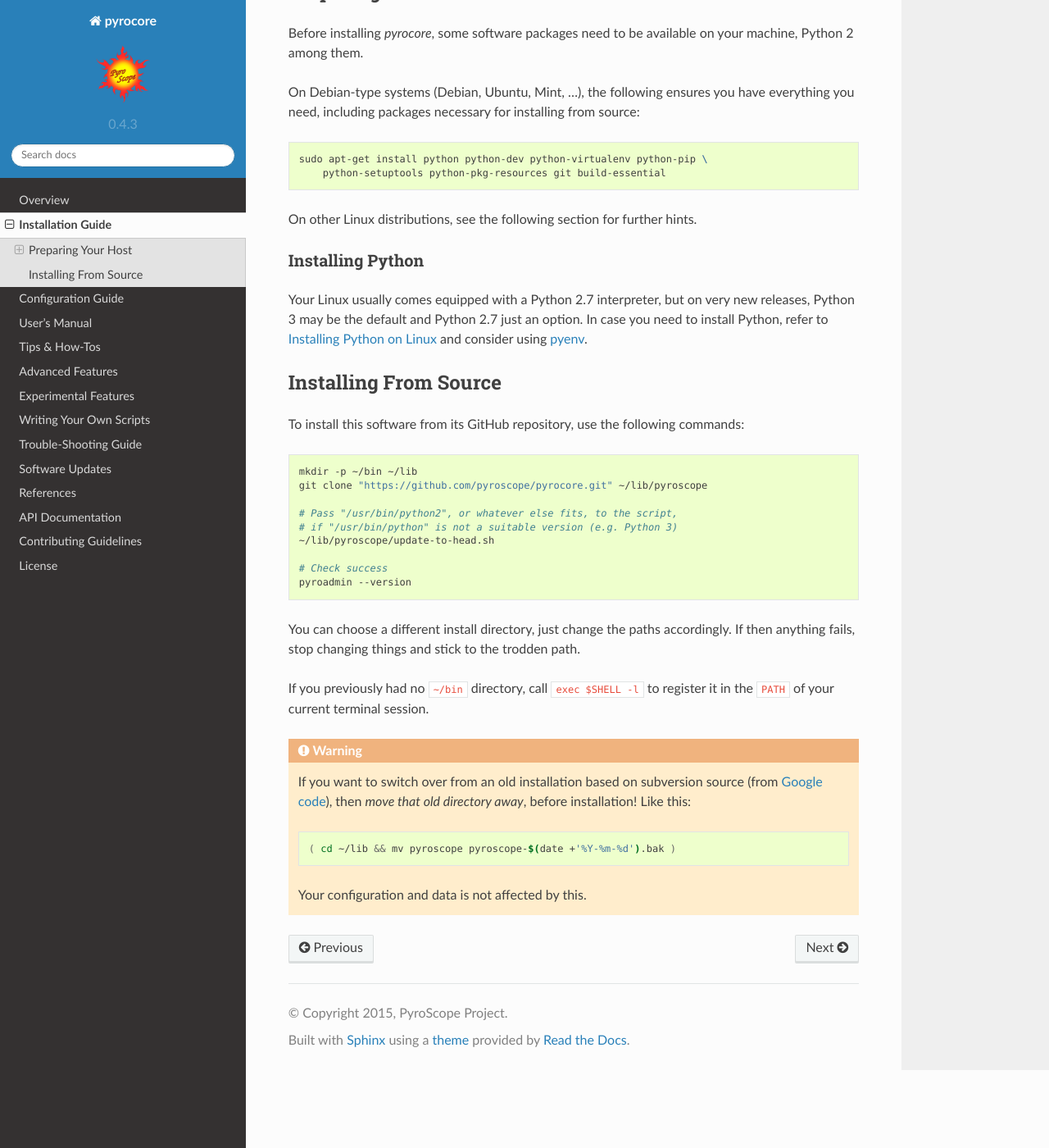
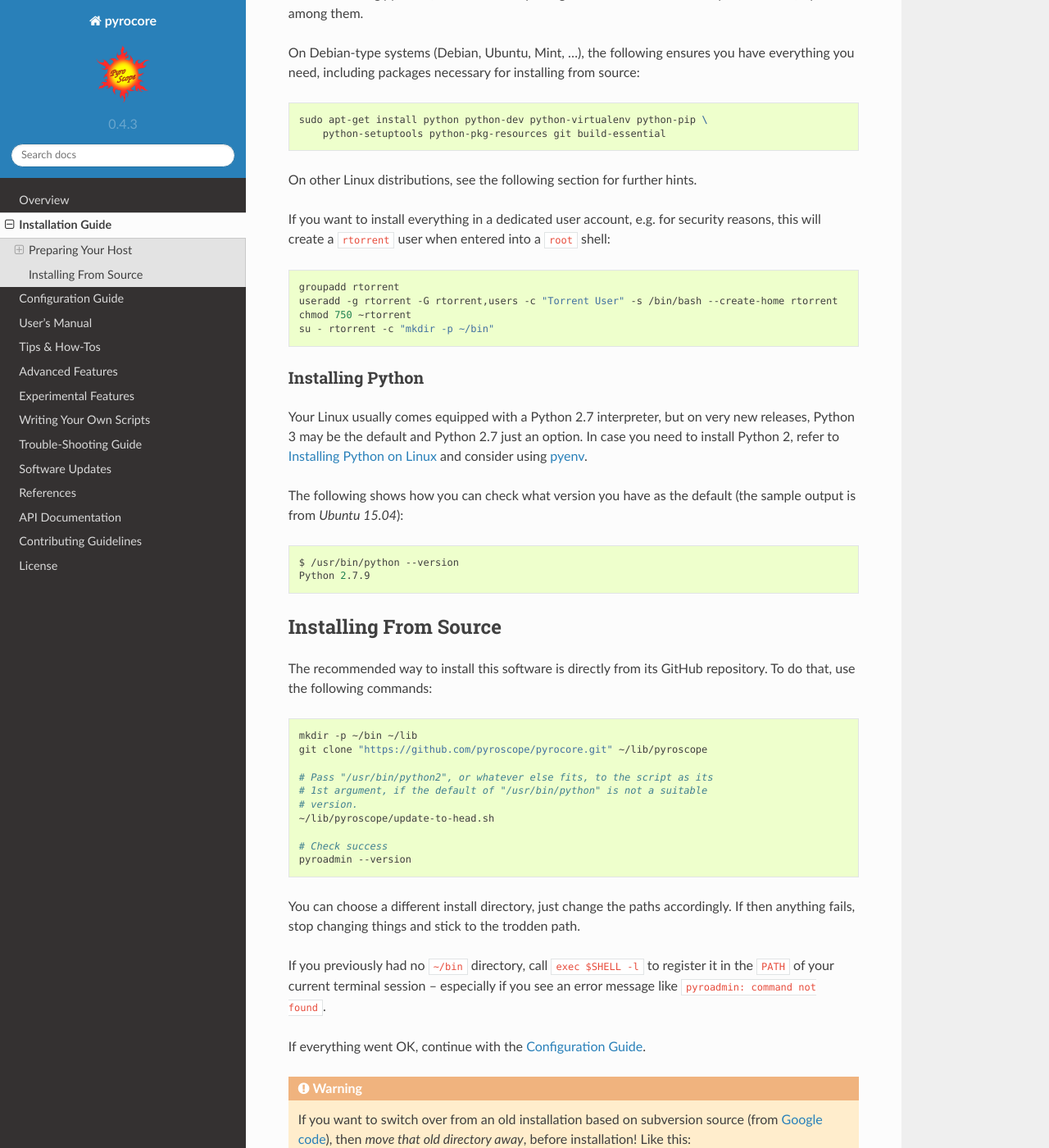
Before and after one commit to pyroscope/pyrocore, a Sphinx documentation site: the page built from docs/installation.rst, in a window 1280 px wide and 1400 px high, scrolled down 483 px. Shown: the whole window at 82% size. Built offline with Sphinx 7.4.7 and the Read the Docs theme 2.0.0, drawn with Linux system fonts in a browser that asks for light colours; some of the changed text lies outside the part shown.

Commit message:
finished install docs for now

```diff
--- a/docs/installation.rst
+++ b/docs/installation.rst
@@ -1,12 +1,11 @@
 Installation Guide
 ==================
 
-**TODO**
-– see `the old docs <https://code.google.com/p/pyroscope/wiki/WikiSideBar>`_ for anything not yet moved.
-
-*    Official release
-*    Virtual environment
-*    Linux setup from scratch
+This chapter presents you with different installation options.
+If you start with an unconfigured host, consider using the automated
+setup provided by the `pimp-my-box`_ project, which will install all
+you need for a fully working torrenting setup including a default
+configuration.
 
 .. note::
 
@@ -32,14 +33,33 @@ everything you need, including packages necessary for installing from source:
 
 On other Linux distributions, see the following section for further hints.
 
+If you want to install everything in a dedicated user account,
+e.g. for security reasons, this will create a ``rtorrent`` user
+when entered into a ``root`` shell:
+
+.. code-block:: shell
+
+    groupadd rtorrent
+    useradd -g rtorrent -G rtorrent,users -c "Torrent User" -s /bin/bash --create-home rtorrent
+    chmod 750 ~rtorrent
+    su - rtorrent -c "mkdir -p ~/bin"
+
 
 Installing Python
 ^^^^^^^^^^^^^^^^^
 
 Your Linux usually comes equipped with a Python 2.7 interpreter, but on very new
 releases, Python 3 may be the default and Python 2.7 just an option.
-In case you need to install Python, refer to `Installing Python on Linux`_ and
+In case you need to install Python 2, refer to `Installing Python on Linux`_ and
 consider using `pyenv`_.
+
+The following shows how you can check what version you have as the default (the
+sample output is from *Ubuntu 15.04*):
+
+.. code-block:: shell
+
+    $ /usr/bin/python --version
+    Python 2.7.9
 
 .. _`Installing Python on Linux`: http://docs.python-guide.org/en/latest/starting/install/linux/
 .. _`pyenv`: https://github.com/yyuu/pyenv#simple-python-version-management-pyenv
@@ -48,15 +68,17 @@ consider using `pyenv`_.
 Installing From Source
 ----------------------
 
-To install this software from its GitHub repository, use the following commands:
+The recommended way to install this software is directly from its GitHub repository.
+To do that, use the following commands:
 
 .. code-block:: shell
 
     mkdir -p ~/bin ~/lib
     git clone "https://github.com/pyroscope/pyrocore.git" ~/lib/pyroscope
 
-    # Pass "/usr/bin/python2", or whatever else fits, to the script,
-    # if "/usr/bin/python" is not a suitable version (e.g. Python 3)
+    # Pass "/usr/bin/python2", or whatever else fits, to the script as its
+    # 1st argument, if the default of "/usr/bin/python" is not a suitable
+    # version.
     ~/lib/pyroscope/update-to-head.sh
 
     # Check success
@@ -67,7 +89,10 @@ accordingly. If then anything fails, stop changing things and stick
 to the trodden path.
 
 If you previously had no ``~/bin`` directory, call ``exec $SHELL -l``
-to register it in the ``PATH`` of your current terminal session.
+to register it in the ``PATH`` of your current terminal session
+– especially if you see an error message like ``pyroadmin: command not found``.
+
+If everything went OK, continue with the :doc:`setup`.
 
 .. warning::
 
```
Also changed, not shown: other parts of docs/installation.rst (+2 -0 lines).
